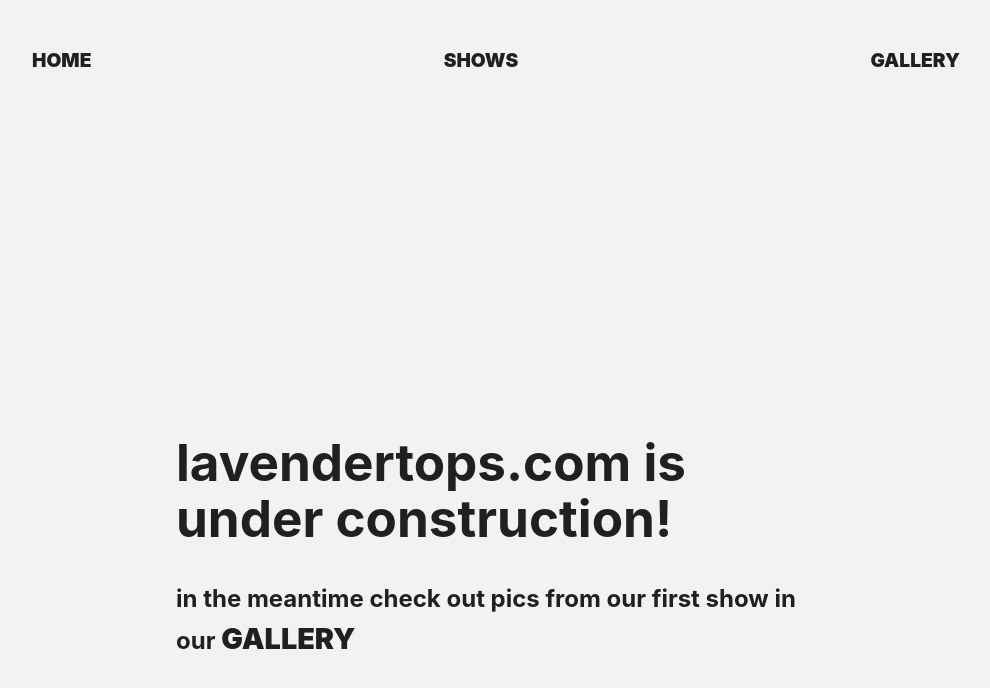
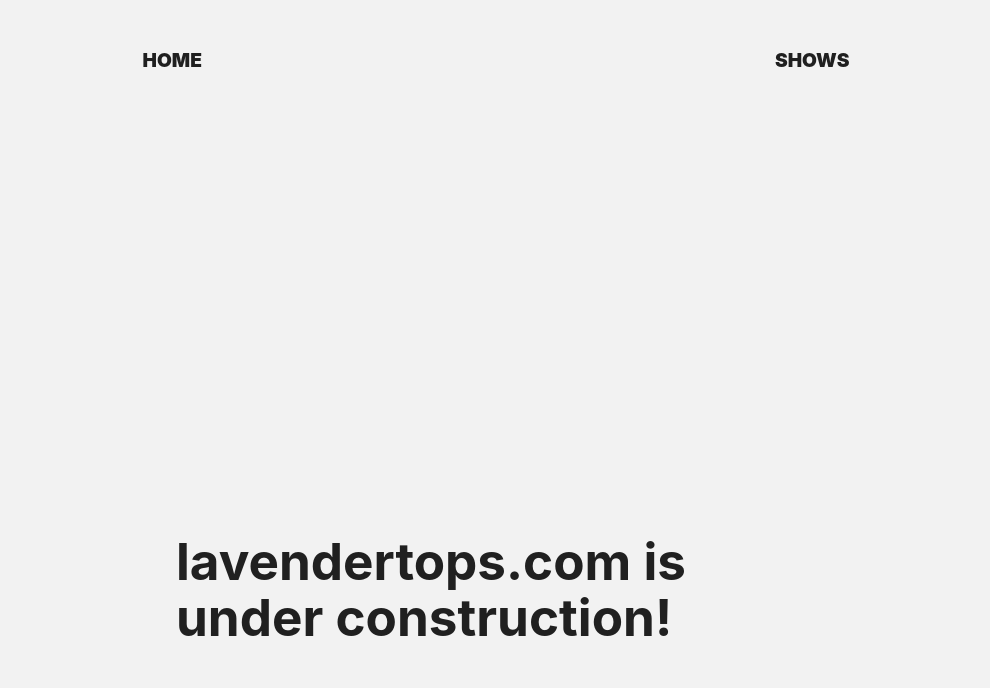
Before and after one commit to maemay85/lavenderTops, a React (Vite) app: page / in a window 1280 px wide. Shown: the top 688 px of the page, without its empty margins (144-1134 px from the left). Built offline with nearby package versions, Linux system fonts and the light colour scheme.

Commit message:
edited homepage and commented out Gallery link in nav

```diff
--- a/src/components/Home.jsx
+++ b/src/components/Home.jsx
@@ -1,10 +1,9 @@
-import { Link } from "react-router-dom"
+
 
 const Home = () => {
   return(
     <div className="home">
       <h1>{`lavendertops.com is under construction!`}</h1>
-      <h2>in the meantime check out pics from our first show in our <Link to="/gallery">Gallery</Link></h2>
     </div>
   )
 }
--- a/src/components/TopNav.jsx
+++ b/src/components/TopNav.jsx
@@ -5,7 +5,7 @@ const TopNav = () => {
   <div className="topnav">
     <Link to={'/home'}>Home</Link>
     <Link to={'/shows'}>Shows</Link>
-    <Link to={'/gallery'}>Gallery</Link>
+    {/*<Link to={'/gallery'}>Gallery</Link>*/}
   </div>
   )
 }
```
